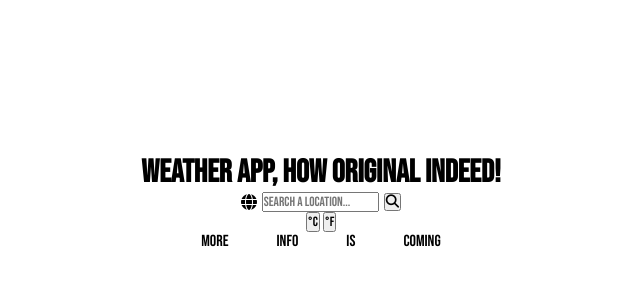
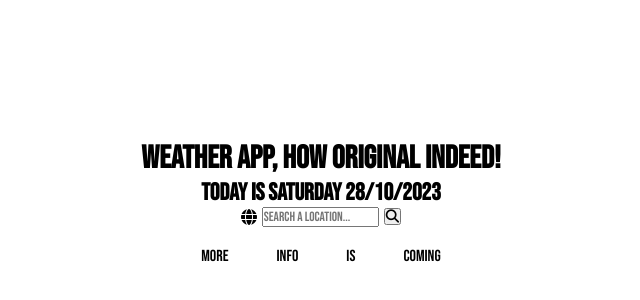
Before and after one commit to wumpfroot/your-basic-weather-app, a website built with Vite: page index.html in a window 1280 px wide. Shown: the part 198-498 px from the top of the page, without its empty margins (319-959 px from the left). Built offline with nearby package versions, Linux system fonts and the light colour scheme.

Commit message:
added today's full date to the app

```diff
--- a/index.html
+++ b/index.html
@@ -10,6 +10,7 @@
 	<body>
 		<div class="container">
 			<h1>Weather app, how original indeed!</h1>
+			<div class="date"></div>
 			<div class="search-container">
 				<i class="fa-solid fa-globe"></i>
 				<input type="text" placeholder="Search a location..." />
--- a/script.js
+++ b/script.js
@@ -1,12 +1,27 @@
-const exampleApiCall = "https://api.openweathermap.org/data/2.5/weather?q=espoo&units=metric&appid=a29ad671cba80509c050c4546f651a06";
-
 const searchBtn = document.querySelector(".search-container button");
 const infoBox = document.querySelector(".weather-info");
 
+//Today's date information
+const todaysDate = document.querySelector(".date");
+
+const date = new Date();
+const weekday = ["Sunday", "Monday", "Tuesday", "Wednesday", "Thursday", "Friday", "Saturday"];
+
+let dayOfTheWeek = weekday[date.getDay()];
+let day = date.getDate();
+let month = date.getMonth() + 1;
+let year = date.getFullYear();
+
+todaysDate.innerHTML = `<h2>Today is ${dayOfTheWeek} ${day}/${month}/${year}</h2>`;
+
+// Search event
 searchBtn.addEventListener("click", () => {
 	const cityResult = document.querySelector(".search-container input").value;
+	const tempButtons = document.querySelector(".temp-conversion-btns");
 
 	if (cityResult === "") return;
+
+	tempButtons.style.visibility = "visible";
 
 	fetch(`https://api.openweathermap.org/data/2.5/weather?q=${cityResult}&units=metric&appid=a29ad671cba80509c050c4546f651a06`)
 		.then((response) => response.json())
--- a/style.css
+++ b/style.css
@@ -49,6 +49,10 @@ video {
 	margin-inline: 0.4rem;
 }
 
+.date {
+	text-align: center;
+}
+
 .search-container {
 	display: flex;
 	justify-content: center;
@@ -66,6 +70,10 @@ video {
 	text-align: center;
 }
 
+.temp-conversion-btns {
+	visibility: hidden;
+}
+
 .additional-info {
 	display: flex;
 	gap: 3rem;
```
